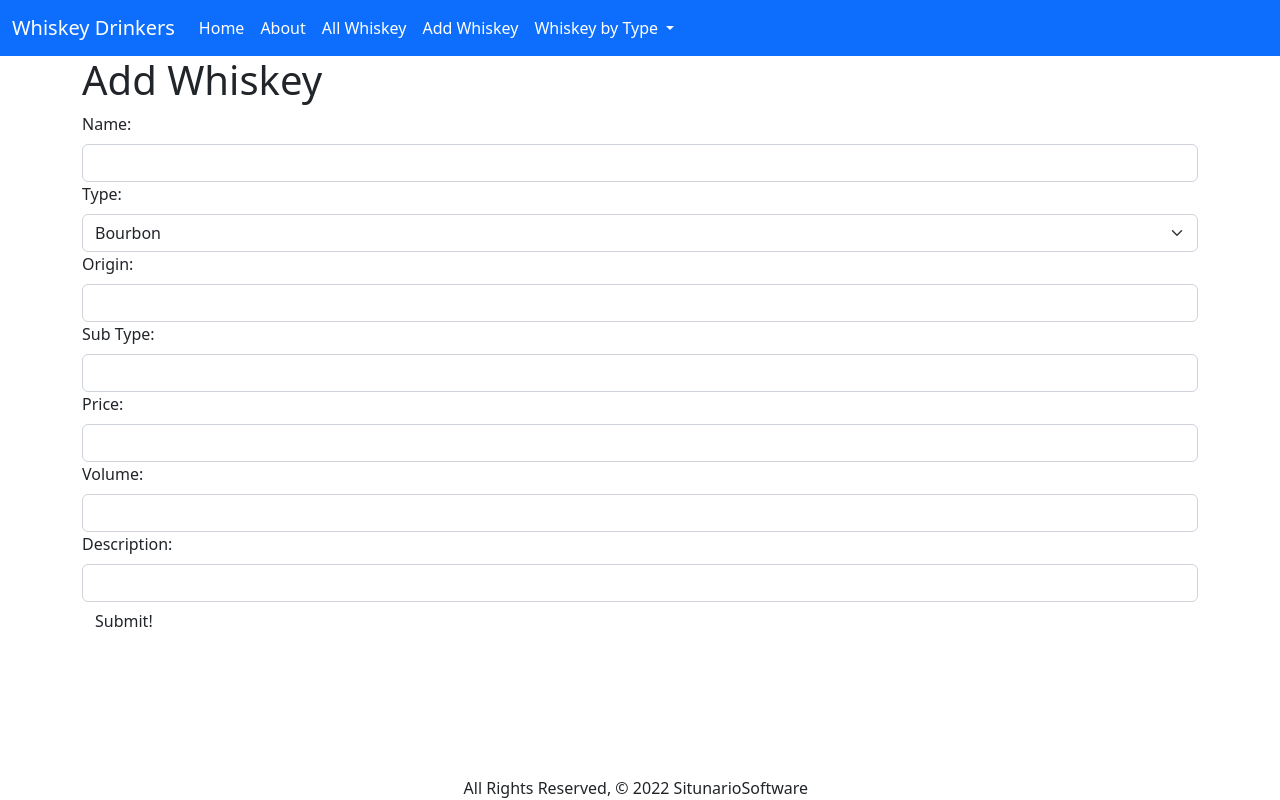
After one commit to matthewTiberio/GA-ScotchCollector, a Django app: page /whiskey/create/ in a window 1280 px wide. The commit adds this page. Run offline with Django 4.2, Linux system fonts and the light colour scheme.

Commit message:
Create whiskey_create path

```diff
--- a/whiskeycollector/main_app/admin.py
+++ b/whiskeycollector/main_app/admin.py
@@ -1,5 +1,6 @@
 from django.contrib import admin
-from .models import Whiskey
+from .models import Whiskey, WhiskeyTypes
 
 # Register your models here.
 admin.site.register(Whiskey)
+admin.site.register(WhiskeyTypes)
--- a/whiskeycollector/main_app/models.py
+++ b/whiskeycollector/main_app/models.py
@@ -1,4 +1,5 @@
 from django.db import models
+from django.urls import reverse
 
 TYPES = (
     ('B', 'Bourbon'),
@@ -18,10 +19,13 @@ class Whiskey(models.Model):
     name = models.CharField(max_length=100)
     type = models.ForeignKey(WhiskeyTypes, on_delete=models.CASCADE)
     origin = models.CharField(max_length=25)
-    subType = models.CharField(max_length=25)
+    subType = models.CharField('Sub Type', max_length=25)
     price = models.DecimalField(max_digits=7, decimal_places=2)
     volume = models.CharField(max_length=25)
     description = models.TextField(max_length=1000)
 
     def __str__(self):
         return self.name
+
+    def get_absolute_url(self):
+        return reverse('detail', kwargs={'whiskey_id': self.id})
--- a/whiskeycollector/main_app/templates/base.html
+++ b/whiskeycollector/main_app/templates/base.html
@@ -39,10 +39,17 @@
               <a class="nav-link active" aria-current="page" href="/">Home</a>
             </li>
             <li class="nav-item">
-              <a class="nav-link active" href="/about">About</a>
+              <a class="nav-link active" href="{% url 'about' %}">About</a>
             </li>
             <li class="nav-item">
-              <a class="nav-link active" href="/whiskey">All whiskey</a>
+              <a class="nav-link active" href="{% url 'index' %}"
+                >All Whiskey</a
+              >
+            </li>
+            <li class="nav-item">
+              <a class="nav-link active" href="{% url 'whiskey_create' %}"
+                >Add Whiskey</a
+              >
             </li>
             <li class="nav-item dropdown">
               <a
--- /dev/null
+++ b/whiskeycollector/main_app/templates/main_app/create.html
@@ -0,0 +1,26 @@
+{% extends 'base.html' %} {% block content %}
+<h1>Add Whiskey</h1>
+<!-- Leaving the action empty makes the form post to the same url used to display it -->
+<form action="{% url 'whiskey_add' %}" method="post">
+  {% csrf_token %}
+  <label for="name" class="form-label">Name:</label>
+  <input type="text" id="name" class="form-control" />
+  <label for="type" class="form-label">Type:</label>
+  <select name="type" id="type" class="form-select">
+    {% for type in types %}
+    <option value="{{ type.0 }}">{{ type.1 }}</option>
+    {% endfor %}
+  </select>
+  <label for="origin" class="form-label">Origin:</label>
+  <input type="text" id="origin" class="form-control" />
+  <label for="subType" class="form-label">Sub Type:</label>
+  <input type="text" id="subType" class="form-control" />
+  <label for="price" class="form-label">Price:</label>
+  <input type="number" id="price" class="form-control" />
+  <label for="volume" class="form-label">Volume:</label>
+  <input type="text" id="volume" class="form-control" />
+  <label for="description" class="form-label">Description:</label>
+  <input type="text" id="description" class="form-control" />
+  <input type="submit" value="Submit!" class="btn" />
+</form>
+{% endblock %}
--- a/whiskeycollector/main_app/templates/main_app/detail.html
+++ b/whiskeycollector/main_app/templates/main_app/detail.html
@@ -1,11 +1,11 @@
 {% extends 'base.html' %} {% block content %}
 
-<h1>whiskey Details</h1>
+<h1>Whiskey Details</h1>
 
 <div class="card mt-3">
   <div class="card-header">{{ whiskey.name }}</div>
   <div class="card-body">
-    <p>Region: {{ whiskey.get_type_display }}</p>
+    <p>Region: {{ type.get_type_display }}</p>
     <p>Origin: ${{ whiskey.origin }}</p>
     <p>Sub Type: ${{ whiskey.subType }}</p>
     <p>Price: ${{ whiskey.price }}</p>
--- a/whiskeycollector/main_app/urls.py
+++ b/whiskeycollector/main_app/urls.py
@@ -6,4 +6,9 @@ urlpatterns = [
     path('about/', views.about, name='about'),
     path('whiskey/', views.whiskey_index, name='index'),
     path('whiskey/<int:whiskey_id>/', views.whiskey_detail, name='detail'),
+    # path('whiskey/create/', views.WhiskeyCreate.as_view(), name='whiskey_create'),
+    path('whiskey/create/', views.whiskey_create, name="whiskey_create"),
+    path('whiskey/add/', views.whiskey_add, name="whiskey_add"),
+    path('whiskey/<int:pk>/update/', views.WhiskeyUpdate.as_view(), name='whiskey_update'),
+    path('whiskey/<int:pk>/delete/', views.WhiskeyDelete.as_view(), name='whiskey_delete'),
 ]
--- a/whiskeycollector/main_app/views.py
+++ b/whiskeycollector/main_app/views.py
@@ -1,6 +1,19 @@
-from django.shortcuts import render
+from django.shortcuts import render, redirect
+from django.views.generic.edit import CreateView, UpdateView, DeleteView
 from django.http import HttpResponse
 from .models import Whiskey, WhiskeyTypes, TYPES
+
+class WhiskeyCreate(CreateView):
+    model = Whiskey
+    fields = '__all__'
+
+class WhiskeyUpdate(UpdateView):
+    model = Whiskey
+    fields = '__all__'
+
+class WhiskeyDelete(DeleteView):
+    model = Whiskey
+    success_url = '/whiskey/'
 
 # Create your views here.
 def home(request):
@@ -16,3 +29,10 @@ def whiskey_index(request):
 def whiskey_detail(request, whiskey_id):
     whiskey = Whiskey.objects.get(id=whiskey_id)
     return render(request, 'main_app/detail.html', { 'whiskey': whiskey })
+
+def whiskey_create(request):
+    types = TYPES
+    return render(request, 'main_app/create.html', { 'types': types})
+
+def whiskey_add(request):
+    return HttpResponse(request.body)
```
Also changed, not shown: whiskeycollector/main_app/templates/main_app/whiskey_confirm_delete.html (added, +14 -0 lines), whiskeycollector/main_app/templates/main_app/whiskey_form.html (added, +16 -0 lines).
